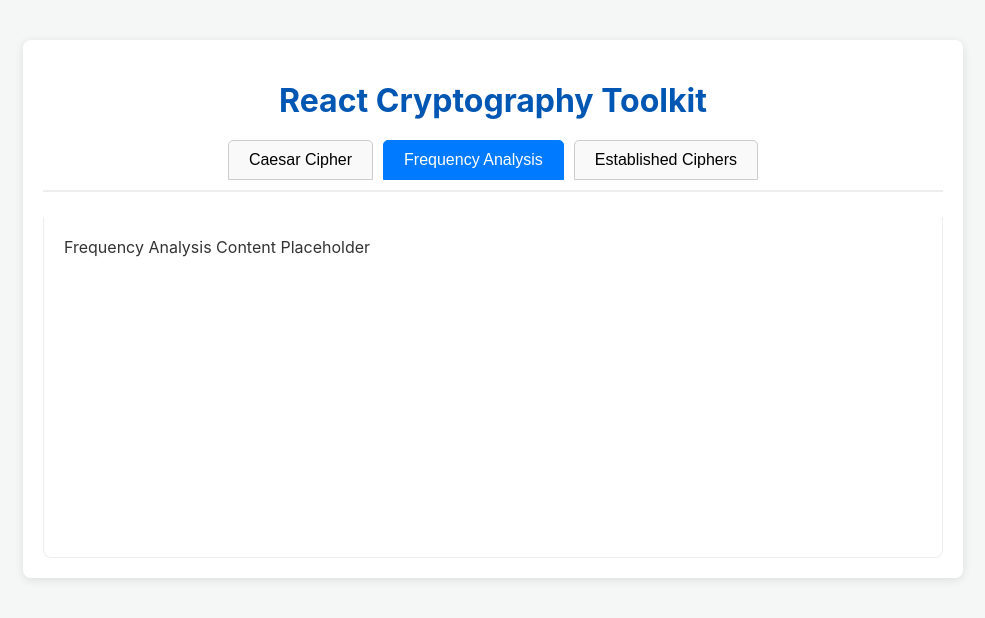
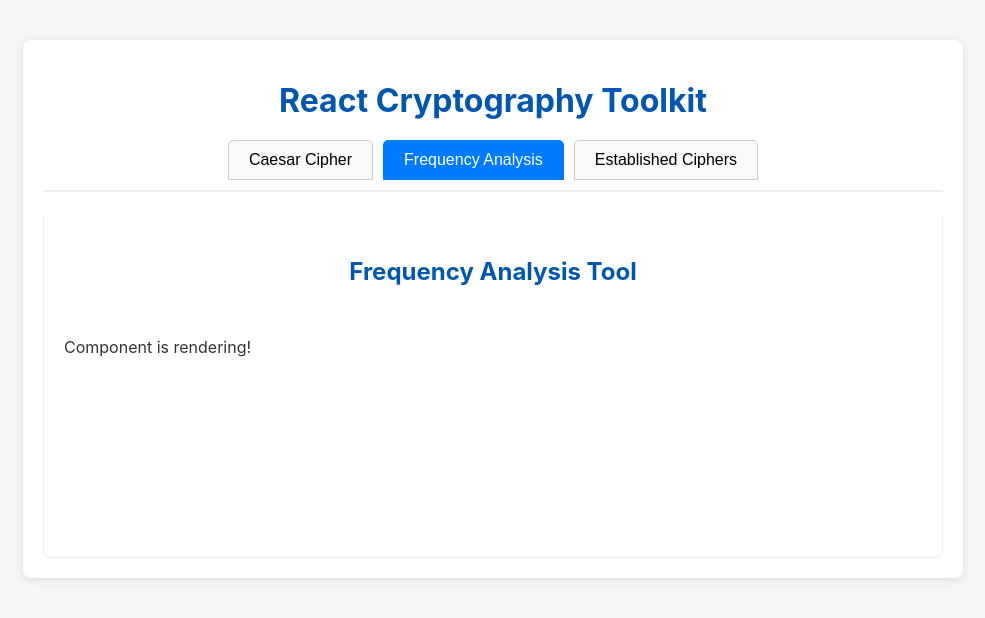
Before and after one commit to Arham-Tahir64/CPSC329-Final-Project, a React (Create React App) app: page / in a window 1280 px wide. Both pictures are taken after a click on the button "Frequency Analysis". Shown: the top 618 px of the page, without its empty margins (147-1132 px from the left). Built offline with nearby package versions, Linux system fonts and the light colour scheme.

Commit message:
Create FrequencyAnalysis component shell

```diff
--- a/src/App.js
+++ b/src/App.js
@@ -1,5 +1,6 @@
 import React, { useState } from 'react';
 import CaesarCipher from './components/CaesarCipher';
+import FrequencyAnalysis from './components/FrequencyAnalysis'; // Import the new component
 
 function App() {
   const [activeTab, setActiveTab] = useState('caesar');
@@ -9,7 +10,7 @@ function App() {
       case 'caesar':
         return <CaesarCipher />;
       case 'frequency':
-        return <div>Frequency Analysis Content Placeholder</div>;
+        return <FrequencyAnalysis />;
       case 'established':
         return <div>Established Ciphers Content Placeholder</div>;
       default:
--- /dev/null
+++ b/src/components/FrequencyAnalysis.jsx
@@ -0,0 +1,13 @@
+import React from 'react';
+
+function FrequencyAnalysis() {
+  return (
+    <div className="analysis-container">
+      <h2>Frequency Analysis Tool</h2>
+      {/* UI Elements and Chart will go here */}
+      <p>Component is rendering!</p>
+    </div>
+  );
+}
+
+export default FrequencyAnalysis;
```
